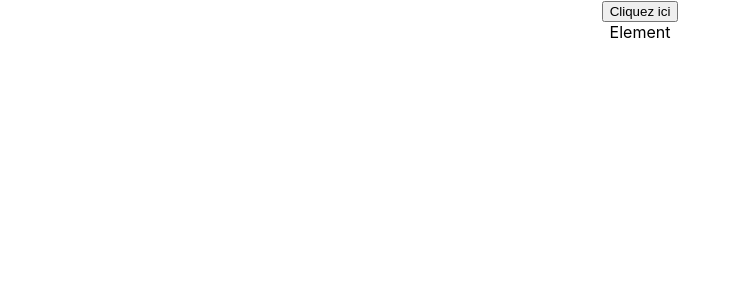
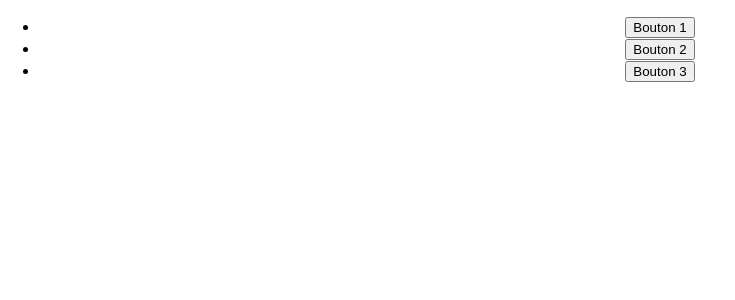
Before and after one commit to DonkeyGeek/Tests-React-RTL-Jest-Exercices, a React (Create React App) app: page / in a window 1280 px wide. Shown: the top 300 px of the page, without its empty margins (0-735 px from the left). Built offline with nearby package versions, Linux system fonts and the light colour scheme.

Commit message:
Exercices getAllByRole

```diff
--- a/src/App.js
+++ b/src/App.js
@@ -1,10 +1,16 @@
+import { useState } from 'react';
 import './App.css';
-import GetByTestId from './components/Queries/GetByTestId';
+import { GetAllByRole } from './components/Queries/GetAllByRole';
 
 function App() {
+
+  const buttons = ["Bouton 1", "Bouton 2", "Bouton 3"];
+
+  const [btns, setBtns] = useState(buttons);
+
   return (
     <div className="App">
-      <GetByTestId />
+      <GetAllByRole btns={btns} />
     </div>
   );
 }
--- /dev/null
+++ b/src/components/Queries/GetAllByRole.js
@@ -0,0 +1,9 @@
+export const GetAllByRole = ({ btns }) => {
+    return (
+        <ul>
+            {
+                btns.map(btn => <li key={btn}><button>{btn}</button></li>)
+            }
+        </ul>
+    )
+}
```
Also changed, not shown: 1 other file (tests, documents, lock files or other folders).
